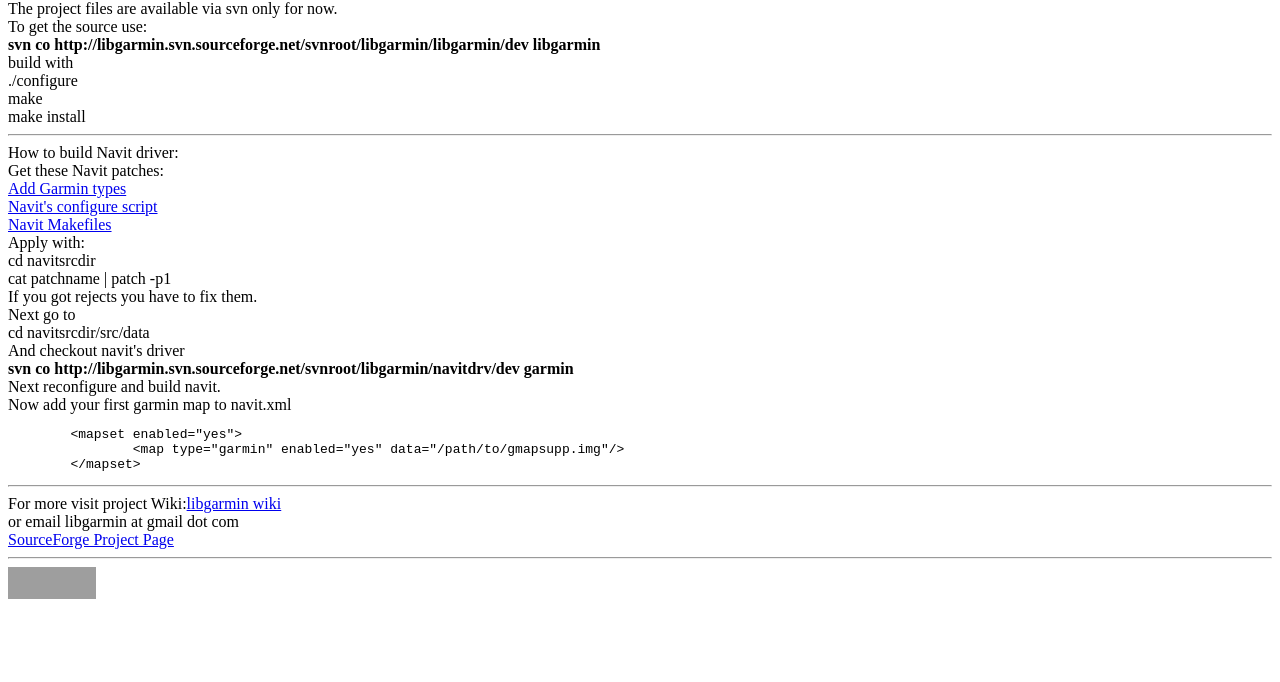
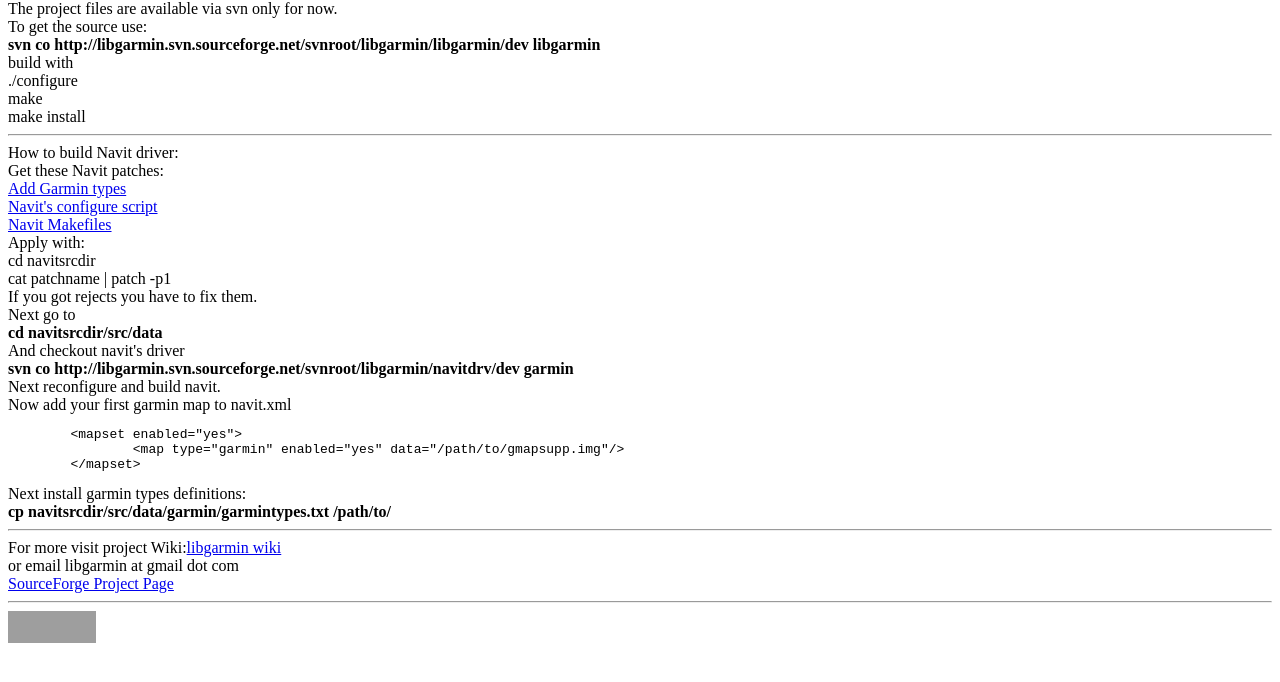
Before and after one commit to Jalakas/libgarmin, a plain HTML site: page web/index.html in a window 1280 px wide. Shown: the part 88-770 px from the top of the page. Drawn offline with Linux system fonts and the light colour scheme; grey boxes are pictures that could not be loaded.

Commit message:
Add garmintypes.txt to installation procedure
git-svn-id: svn://svn.code.sf.net/p/libgarmin/svn@28 1ee56e69-fe3a-0410-901e-914b4450df7a

```diff
--- a/web/index.html
+++ b/web/index.html
@@ -20,7 +20,7 @@
 cat patchname | patch -p1<br>
 If you got rejects you have to fix them.<br>
 Next go to<br>
-cd navitsrcdir/src/data<br>
+<b>cd navitsrcdir/src/data</b><br>
 And checkout navit's driver<br>
 <b>svn co http://libgarmin.svn.sourceforge.net/svnroot/libgarmin/navitdrv/dev garmin</b><br>
 Next reconfigure and build navit.<br>
@@ -30,7 +30,8 @@
                 &lt;map type="garmin" enabled="yes" data="/path/to/gmapsupp.img"/&gt;
         &lt;/mapset&gt;
 </pre>
-
+Next install garmin types definitions:<br>
+<b>cp navitsrcdir/src/data/garmin/garmintypes.txt /path/to/</b><br>
 <hr>
 For more visit project Wiki:<a href="http://libgarmin.wiki.sourceforge.net/">libgarmin wiki</a><br>
 or email libgarmin at gmail dot com<br>
```
